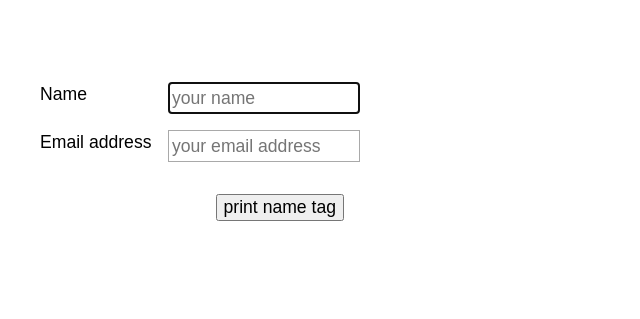
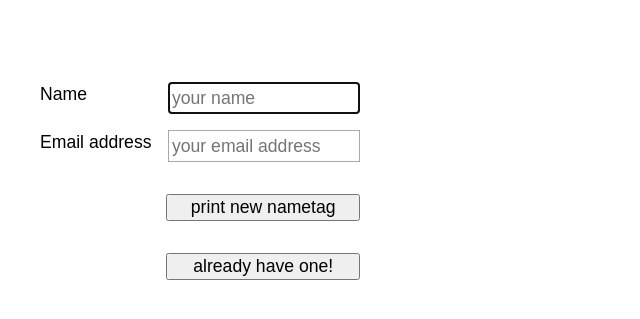
Before and after one commit to codeforsanjose/BadgeHub, a Flask app: page / in a window 1280 px wide. Shown: the part 145-464 px from the top of the page, without its empty margins (0-640 px from the left). Run offline with Flask 2, Linux system fonts and the light colour scheme.

Commit message:
issue #10 : new static button for "noprint" and modified css

```diff
--- a/static/index.html
+++ b/static/index.html
@@ -29,7 +29,8 @@
         <span>Email address</span>
         <input type="email" name="email" placeholder="your email address" required>
       </label>
-      <button type="submit" value="print">print name tag</button>
+      <button type="submit" value="print">print new nametag</button>
+			<button type="submit" value="noprint">already have one!</button>
     </form>
     <div class="nametag_preview hidden">
       <h2>Nametag preview:</h2>
--- a/static/styles/main.css
+++ b/static/styles/main.css
@@ -21,7 +21,7 @@ form label input {
     border: 1px solid #a9a9a9;
     height: 1.5rem;
     width: 11.5rem;}
-form button {display:inline-block;float: right; margin: 1rem 2rem;font-size: 1em;}
+form button {display:inline-block;float: right; margin: 1rem 1rem;font-size: 1em;width: 11em;}
 
 
 .nametag_preview {display:inline-block;width: 50%;float:right; padding: 2rem; box-sizing: border-box;}
```
